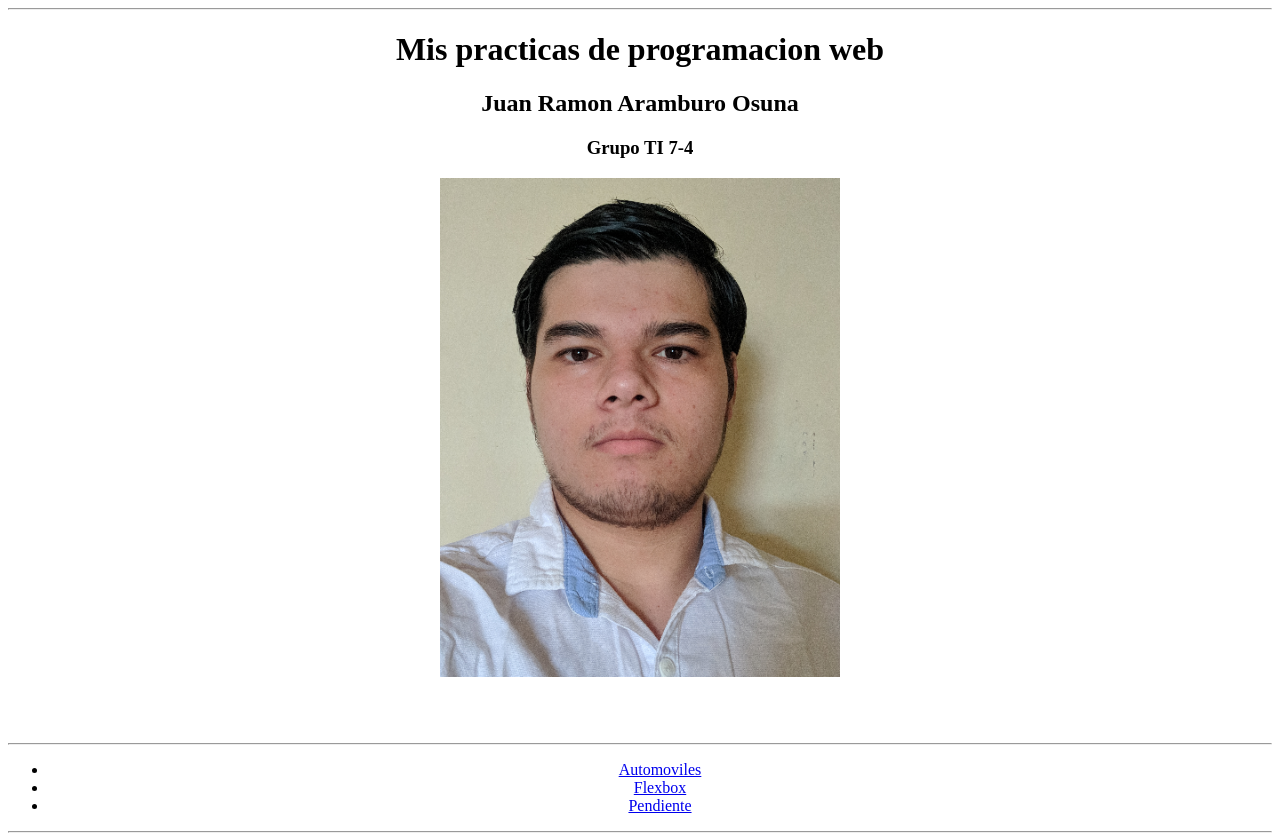
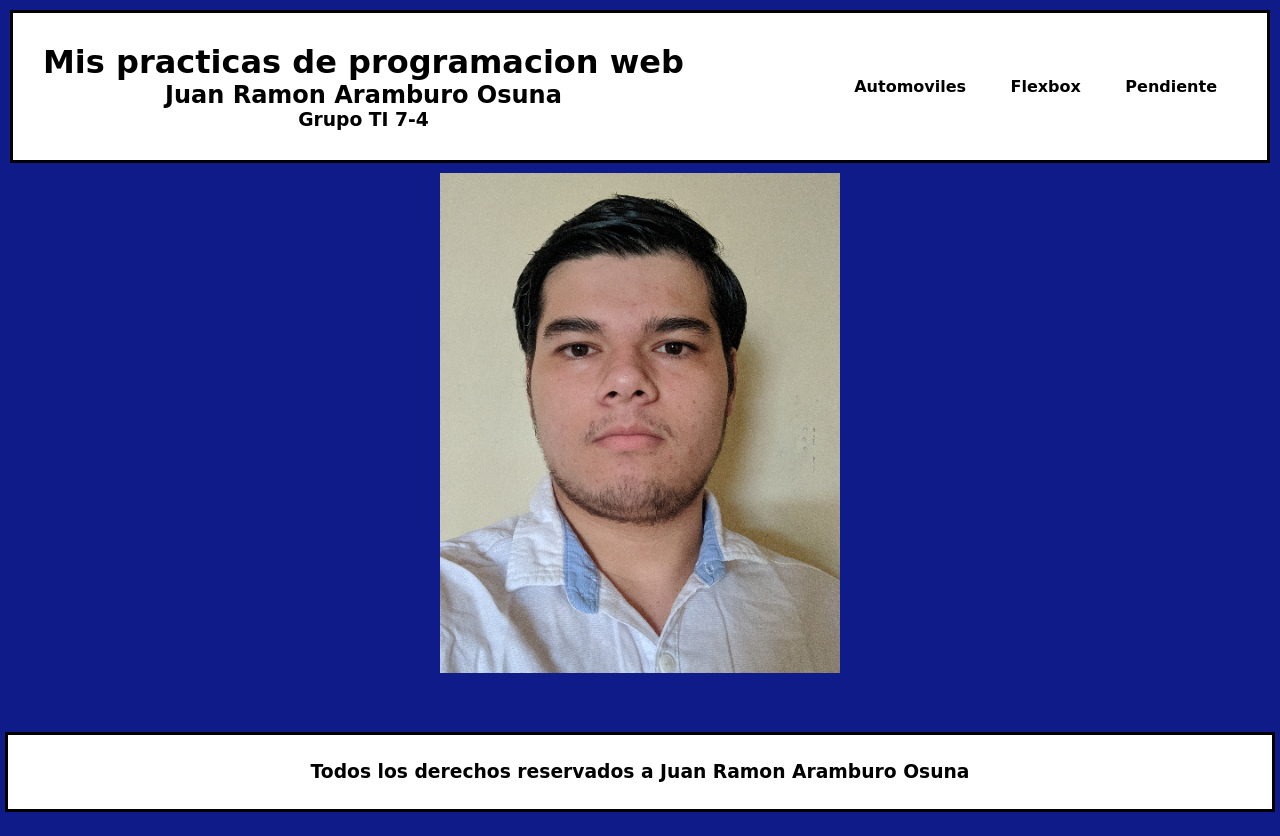
Before and after one commit to JuanAramburo/automoviles2, a plain HTML site: page index.html in a window 1280 px wide. Shown: the top 836 px of the page. Drawn offline with Linux system fonts and the light colour scheme; a web font is replaced by a local one.

Commit message:
Diseño de Index

```diff
--- /dev/null
+++ b/css/Index.css
@@ -0,0 +1,71 @@
+/* Selector global */
+
+*{
+    margin: 0;
+    padding: 0;
+    box-sizing: border-box;
+}
+
+body{
+    background-color: rgb(15, 27, 136);
+    font-family: Arial, Helvetica, sans-serif;
+}
+
+header{
+    display: flex;
+    height: 2%;
+    background-color: rgb(255, 255, 255);
+    justify-content: space-between;
+    align-items: center;
+    margin: 10px;
+    padding: 30px;
+    border: 3px solid black;
+}
+
+.foto{
+    display: flex;
+    justify-content: center;
+}
+
+.letra{
+    display: flex;
+    font-family: "Edu AU VIC WA NT Dots", cursive;
+    font-optical-sizing: auto;
+    font-weight: 700;
+    font-style: normal;
+    flex-direction: column;
+    align-items: center;
+    justify-content: center;
+    color: rgb(0, 0, 0);
+    border-color: black;
+}
+
+a{
+    text-decoration: dashed;
+    text-align: center;
+    font-family: "Edu AU VIC WA NT Dots", cursive;
+    font-optical-sizing: auto;
+    font-weight: 700;
+    font-style: normal;
+    color: black;
+    padding: 20px;
+}
+
+a:hover{
+    color: rgb(15, 27, 136);
+}
+
+footer{
+    display: flex;
+    height: 80px;
+    background-color: rgb(255, 255, 255);
+    justify-content: center;
+    align-items: center;
+    font-family: "Edu AU VIC WA NT Dots", cursive;
+    font-optical-sizing: auto;
+    font-weight: 700s;
+    font-style: normal;
+    margin: 5px;
+    padding: 30px;
+    border: 3px solid black;
+}
--- a/index.html
+++ b/index.html
@@ -3,34 +3,32 @@
 <head>
     <meta charset="UTF-8">
     <meta name="viewport" content="width=device-width, initial-scale=1.0">
+    <link rel="stylesheet" href="css/Index.css">
+    <link rel="preconnect" href="https://fonts.googleapis.com">
+    <link rel="preconnect" href="https://fonts.gstatic.com" crossorigin>
+    <link href="https://fonts.googleapis.com/css2?family=Edu+AU+VIC+WA+NT+Dots:wght@400..700&display=swap" rel="stylesheet">
     <title>Mis practicas</title>
 </head>
 <body>
     <center>
         <header>
-            <hr>
+            <div class="letra">
             <h1>Mis practicas de programacion web</h1>
             <h2>Juan Ramon Aramburo Osuna</h2>
             <h3>Grupo TI 7-4</h3>
-            <img src="/img/2020030187_ddacffd3aed5c71c5a7a001460cae8d8.png" width="400px">
+            </div>
+            <nav>
+                <ul>
+                    <a href="/html/automoviles.html"><b>Automoviles</b></a>
+                    <a href="/html/flexbox.html">Flexbox</a>
+                    <a href="#">Pendiente</a>
+                </ul>
+            </nav>
         </header>
-        <br>
-        <br>
-        <br>
+        <div class="foto">
+            <img src="/img/2020030187_ddacffd3aed5c71c5a7a001460cae8d8.png" width="400px" class="foto">
+        </div>
 
-        <section>
-            <nav>
-                <hr>
-                <ul>
-                    <li><a href="/html/automoviles.html">Automoviles</a></li>
-                    <li><a href="/html/flexbox.html">Flexbox</a></li>
-                    <li><a href="#">Pendiente</a></li>
-                </ul>
-                <hr>
-            </nav>
-        </section>
-        <br>
-        <br>
         <br>
         <br>
         <br>
```
